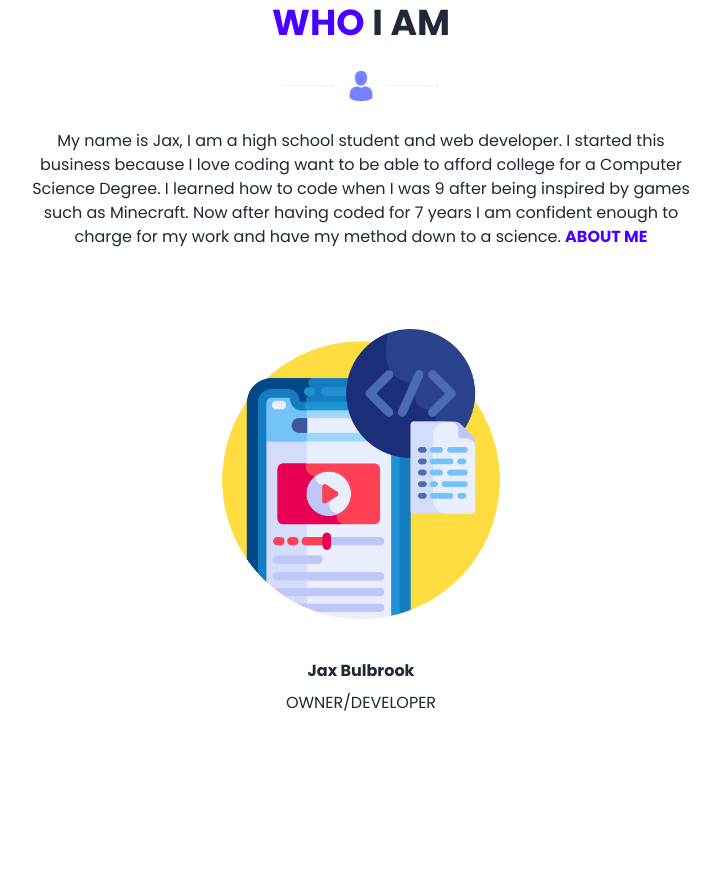
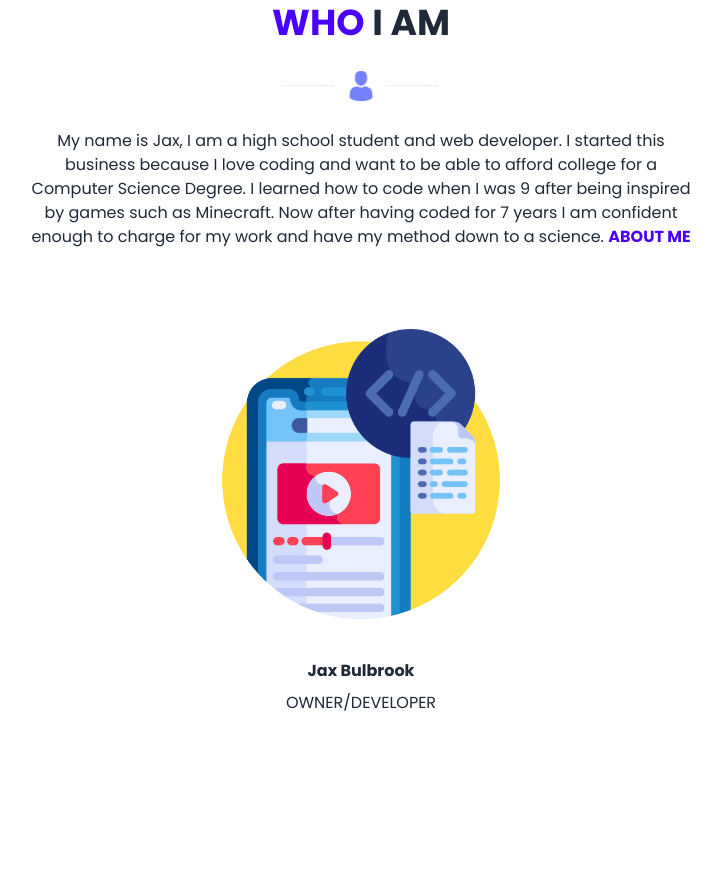
Before and after one commit to Jax-Hax/portfolio, a SvelteKit app: page / in a window 1280 px wide. Shown: the part 2260-3135 px from the top of the page, without its empty margins (279-1000 px from the left). Built offline with nearby package versions, Linux system fonts and the light colour scheme.

Commit message:
Update WhoWeAre.svelte

```diff
--- a/src/routes/WhoWeAre.svelte
+++ b/src/routes/WhoWeAre.svelte
@@ -9,7 +9,7 @@
 <Divider src="person.png" />
 <p class="mt-7 max-w-2xl text-center mx-auto">
 	My name is Jax, I am a high school student and web developer. I started this business because I
-	love coding want to be able to afford college for a Computer Science Degree. I learned how to code
+	love coding and want to be able to afford college for a Computer Science Degree. I learned how to code
 	when I was 9 after being inspired by games such as Minecraft. Now after having coded for 7 years I
 	am confident enough to charge for my work and have my method down to a science. <a
 		class="font-semibold text-primary"
```
